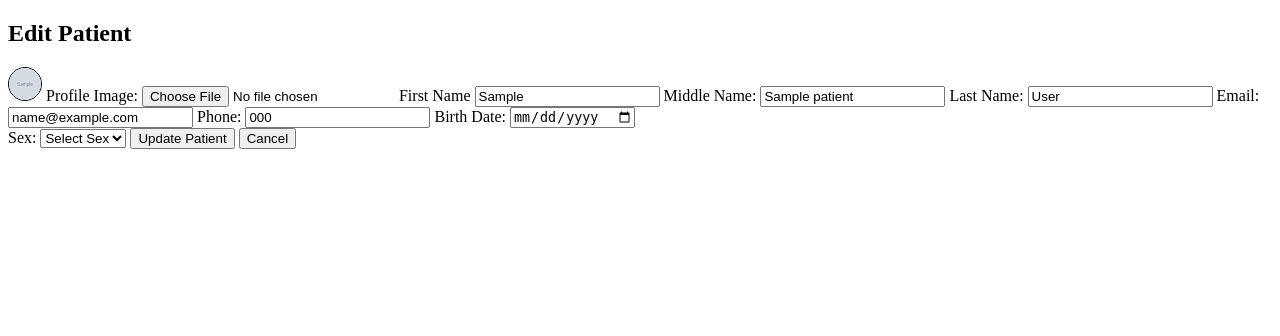
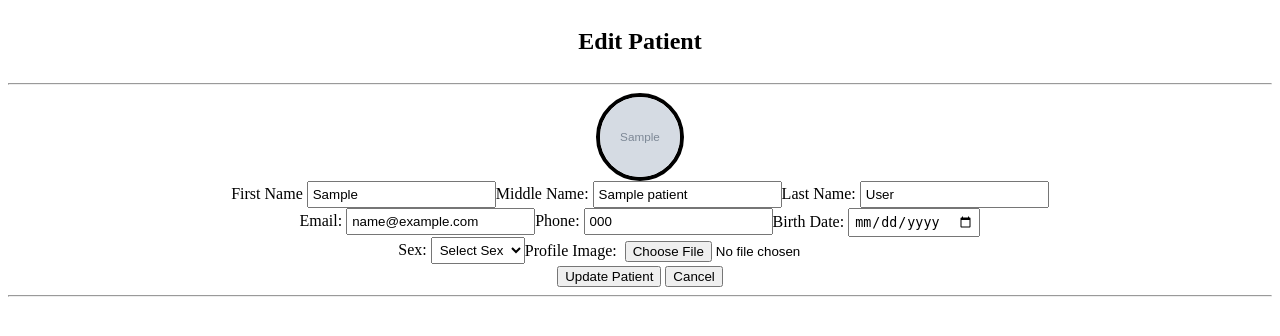
Before and after one commit to ramlittle/codeigniter-training, a CodeIgniter app: page /database/patient/edit/1 in a window 1280 px wide. Shown: the top 336 px of the page. Run offline with CodeIgniter, Linux system fonts and the light colour scheme; tables that the repository leaves empty or names only in its code hold one stand-in row (values such as "Sample post"); grey boxes marked "Sample" are stand-in pictures.

Commit message:
chore: designed edit patient profile

```diff
--- a/application/controllers/Patient.php
+++ b/application/controllers/Patient.php
@@ -28,7 +28,7 @@ class Patient extends CI_Controller
         $this->form_validation->set_rules('phone', 'Phone', 'required|min_length[10]|max_length[15]');
         $this->form_validation->set_rules('birthdate', 'Birthdate', 'required');
         $this->form_validation->set_rules('sex', 'Sex', 'required|in_list[M,F]');
-        $this->form_validation->set_rules('profile_image', 'Profile Image', 'callback_check_image_upload');
+        // $this->form_validation->set_rules('profile_image', 'Profile Image', 'callback_check_image_upload');
 
         if ($this->form_validation->run() == FALSE) {
             $this->load->view('patients/add');
@@ -84,11 +84,11 @@ class Patient extends CI_Controller
         $this->form_validation->set_rules('firstname', 'Firstname', 'required|min_length[3]|max_length[255]');
         $this->form_validation->set_rules('middlename', 'Middlename', 'required|min_length[3]|max_length[255]');
         $this->form_validation->set_rules('lastname', 'Lastname', 'required|min_length[3]|max_length[255]');
-        $this->form_validation->set_rules('email', 'Email', 'required|valid_email|is_unique[patients.email]');
+        $this->form_validation->set_rules('email', 'Email', 'required|valid_email');
         $this->form_validation->set_rules('phone', 'Phone', 'required|min_length[10]|max_length[15]');
         $this->form_validation->set_rules('birthdate', 'Birthdate', 'required');
         $this->form_validation->set_rules('sex', 'Sex', 'required|in_list[M,F]');
-        $this->form_validation->set_rules('profile_image', 'Profile Image', 'callback_check_image_upload');
+        // $this->form_validation->set_rules('profile_image', 'Profile Image', 'callback_check_image_upload');
 
         if ($this->input->post('submit')) {
             if ($this->form_validation->run() == FALSE) {
--- a/application/views/patients/edit.php
+++ b/application/views/patients/edit.php
@@ -6,54 +6,100 @@
 </head>
 
 <body>
+    <div style='display:flex; flex-direction:column;align-items:center;'>
         <h2>Edit Patient</h2>
         <?php echo validation_errors(); ?>
+    </div>
+    <hr />
     <?php echo form_open_multipart('patient/edit/' . $patient->id); ?>
+    <div style='display:flex;
+        flex-direction:column;
+        justify-content:center;
+        align-items:center;'>
         <?php
-         if($patient->profile_image){
-            echo "<img src = '".base_url('./uploads/').$patient->profile_image."'
+        if ($patient->profile_image) {
+            echo "<img src = '" . base_url('./uploads/') . $patient->profile_image . "'
                 alt='broken link'
-             style='width:2rem;height:2rem;border-radius:100%;border:1px solid black;'
+                style='width:5rem;height:5rem;border-radius:100%;border:0.25rem solid black;'
                 />";
-         }else{
-            echo "Patient has no Image yet";
+        } else {
+            echo "
+                    <div style='width: 5rem; height:5rem;
+                        border-radius: 100%; border:0.5rem solid black;
+                        background-color: grey;'></div>
+                ";
         }
         ?>
+    </div>
+    <div style='display:flex; justify-content: center;'>
+        <div>
+            <label for="name">First Name</label>
+            <input style='padding:0.25rem'
+                type="text" name="firstname"
+                value="<?php echo $patient->firstname; ?>"
+                />
+        </div>
+        <div>
+            <label for="name">Middle Name:</label>
+            <input style='padding:0.25rem'
+                type="text" name="middlename" value="<?php echo $patient->middlename; ?>" />
+        </div>
+        <div>
+            <label for="name">Last Name:</label>
+            <input style='padding:0.25rem'
+                type="text" name="lastname" value="<?php echo $patient->lastname; ?>" />
+        </div>
+    </div>
 
-    <label>Profile Image:</label>
-    <input type="file" name="profile_image">
-    <label for="name">First Name</label>
-    <input type="text" name="firstname" value="<?php echo $patient->firstname; ?>" />
+    <div style='display:flex; justify-content: center;'>
+        <div>
+            <label for="email">Email:</label>
+            <input style='padding:0.25rem'
+                type="email" name="email" value="<?php echo $patient->email; ?>" />
+        </div>
 
-    <label for="name">Middle Name:</label>
-    <input type="text" name="middlename" value="<?php echo $patient->middlename; ?>" />
+        <div>
+            <label for="phone">Phone:</label>
+            <input style='padding:0.25rem'
+                type="text" name="phone" value="<?php echo $patient->phone; ?>" />
+        </div>
 
-    <label for="name">Last Name:</label>
-    <input type="text" name="lastname" value="<?php echo $patient->lastname; ?>" />
+        <div>
+            <label>Birth Date:</label>
+            <input style='padding:0.25rem'
+                type="date" name="birthdate" value="<?php echo $patient->birthdate ?>"><br>
+        </div>
+    </div>
 
-
-    <label for="email">Email:</label>
-    <input type="email" name="email" value="<?php echo $patient->email; ?>" />
-
-
-    <label for="phone">Phone:</label>
-    <input type="text" name="phone" value="<?php echo $patient->phone; ?>" />
-
-    <label>Birth Date:</label>
-    <input type="date" name="birthdate" value="<?php echo $patient->birthdate ?>"><br>
-
+    <div style='display:flex;justify-content:center;'>
+        <div>
             <label>Sex:</label>
-    <select name="sex">
+            <select style='padding:0.25rem'
+                name="sex" >
                 <option value="">Select Sex</option>
                 <option value="M" <?php echo ($patient->sex == 'M') ? 'selected' : ''; ?>>Male</option>
                 <option value="F" <?php echo ($patient->sex == 'F') ? 'selected' : ''; ?>>Female</option>
             </select>
+        </div>
 
+        <div>
+            <label>Profile Image:</label>
+            <input style='padding:0.25rem'
+                type="file" name="profile_image">
+        </div>
+    </div>
+
+    <div style='display:flex; justify-content: center;'>
+        <div>
             <input type="submit" name="submit" value="Update Patient" />
             <button type="button" onclick="window.location.href='<?php echo site_url('patient/index'); ?>'">
                 Cancel
             </button>
+        </div>
+    </div>
+
     <?php echo form_close(); ?>
+    <hr/>
 </body>
 
 </html>
```
Also changed, not shown: uploads/1742981141_2016_good_taste_monthsarry_date.jpg (added), uploads/1742981307_2015_1st_run_with_butch.jpg (added), uploads/1742981412_2013_first_christmas.jpg (added), uploads/1742981422_2015_1st_mountain_climbing.jpg (added), uploads/1742981432_2015_2nd_manaoag.jpg (added), uploads/1742981451_2015_anniversary_date.jpg (added), uploads/1742981464_2015_coconut_grove.jpg (added), uploads/1742981476_2016_hot_air_balloon_day.jpg (added). Lines whose indentation alone changed are shown as unchanged.
